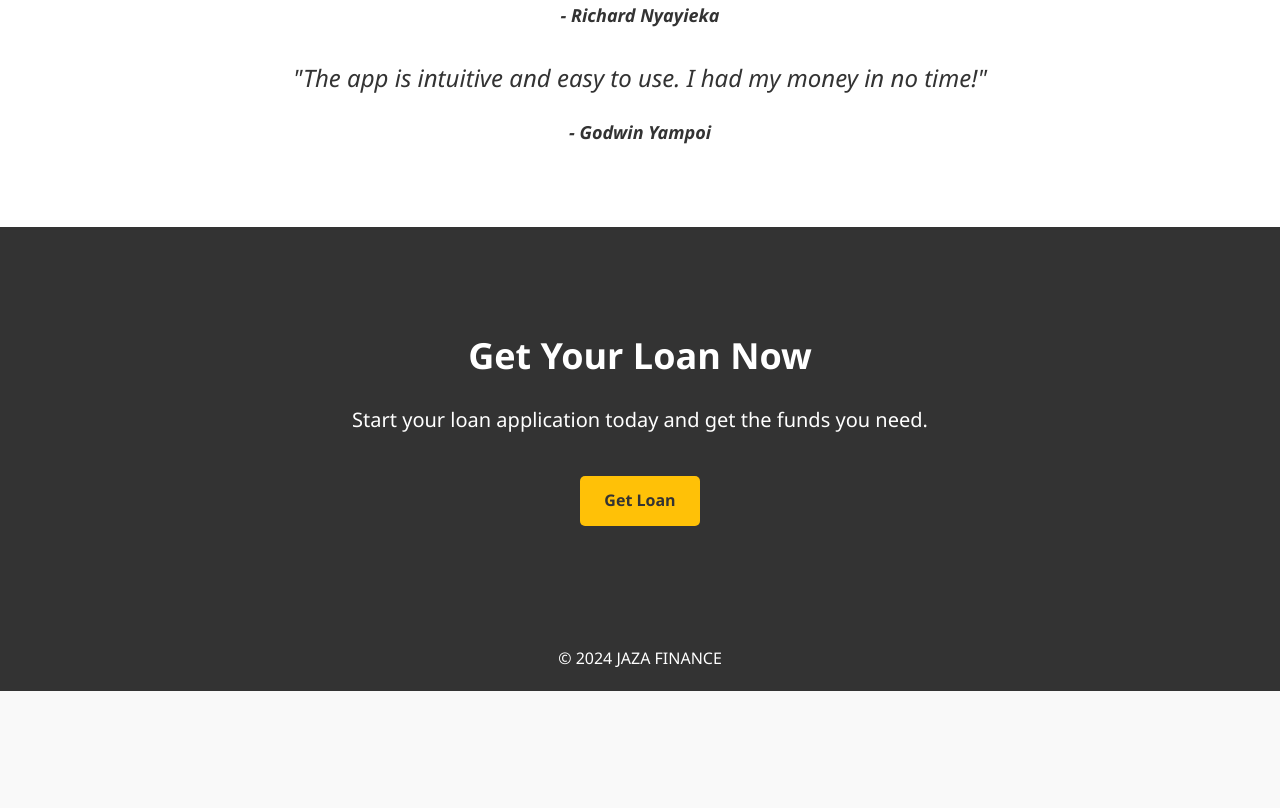
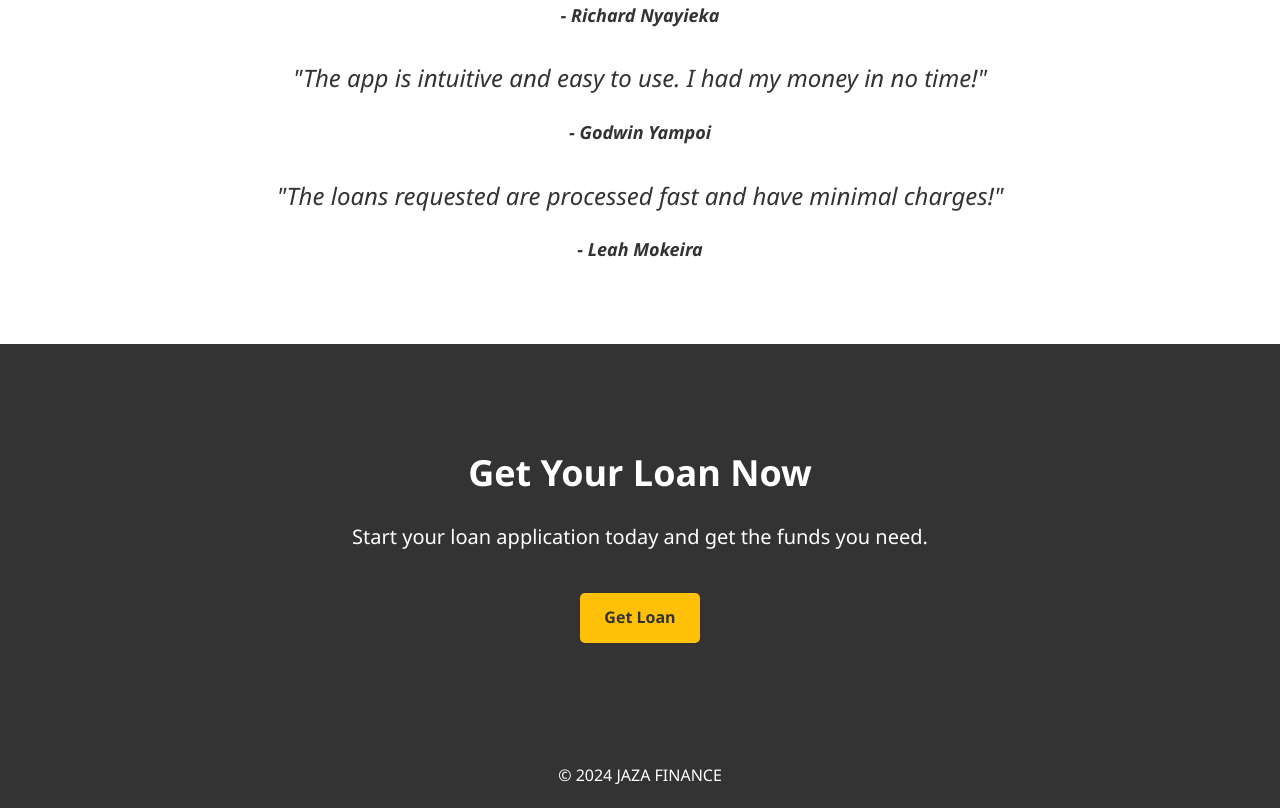
Before and after one commit to nyayiekarichard/JAZA, a plain HTML site: page index.html in a window 1280 px wide. Shown: the part 1189-1997 px from the top of the page. Before the commit the page ends 1880 px from the top, so only its background shows below. Drawn offline with Linux system fonts and the light colour scheme.

Commit message:
added texts

```diff
--- a/index.html
+++ b/index.html
@@ -73,6 +73,11 @@
         </blockquote>
         <cite>- Godwin Yampoi</cite>
       </div>
+      <div class="testimonial">
+        <blockquote>
+          "The loans requested are processed fast and have minimal charges!"
+        </blockquote>
+        <cite>- Leah Mokeira</cite>
     </div>
   </section>
 
```
